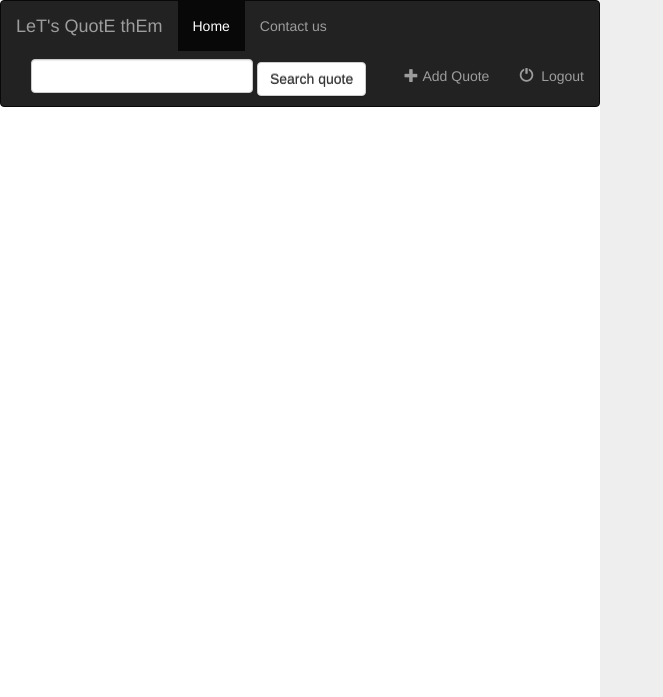
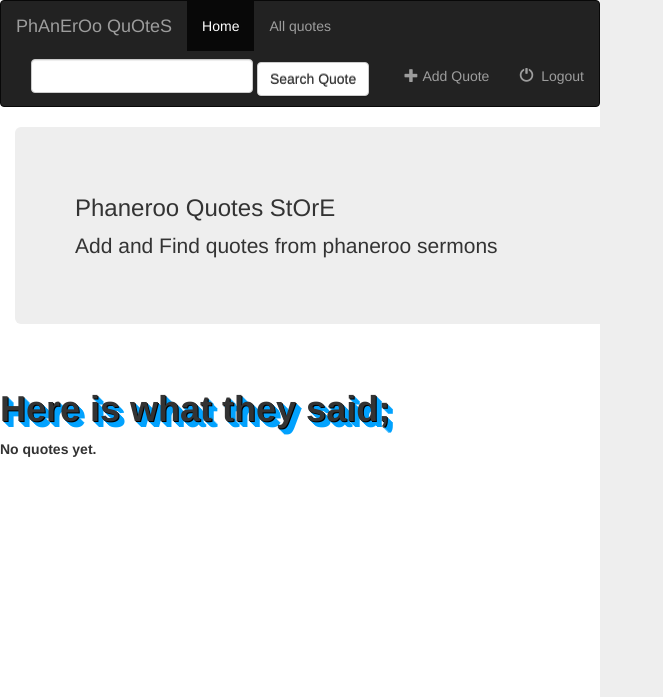
Before and after one commit to scott45/Quotes-application, a Django app: page /index/ in a window 1280 px wide. Shown: the top 697 px of the page, without its empty margins (0-663 px from the left). Run offline with Django 3.2, Linux system fonts and the light colour scheme; some libraries are stand-ins or nearby versions.

Commit message:
made base.html

```diff
--- a/templates/base.html
+++ b/templates/base.html
@@ -2,10 +2,10 @@
 <html lang="en">
 <head>
     <meta charset="UTF-8">
-    <title>let's quote</title>
+    <title>phaneroo quotes</title>
 <link rel="stylesheet" type="text/css" href="/static/css/main.css"/>
 
-    <title>Quotes</title>
+    <title>phaneroo quotes</title>
     <meta charset="utf-8">
     <meta name="viewport" content="width=device-width, initial-scale=1">
     <link rel="stylesheet" href="http://maxcdn.bootstrapcdn.com/bootstrap/3.3.4/css/bootstrap.min.css">
@@ -22,14 +22,14 @@
 
             <!-- Logo -->
             <div class="navbar-header">
-                <a href="#" class="navbar-brand">LeT's QuotE thEm</a>
+                <a href="#" class="navbar-brand">PhAnErOo QuOteS</a>
             </div>
 
             <!-- Menu Items -->
             <div>
                 <ul class="nav navbar-nav">
                     <li class="active"><a href="#">Home</a></li>
-                    <li><a href="#">Contact us</a></li>
+                    <li><a href="{% url 'quote' %}">All quotes</a></li>
                 </ul>
                 <form class="navbar-form navbar-left" role="search" method="get" action="#">
                 <div class="form-group">
@@ -37,19 +37,36 @@
                         <input type="text" class="form-control" name="q" value="">
                     </label>
                 </div>
-                <button type="submit" class="btn btn-default">Search quote</button>
+                <button type="submit" class="btn btn-default">Search Quote</button>
             </form>
 
                 <!--right align -->
                 <ul class="nav navbar-nav navbar-right">
-                    <li><a href="{% url 'quote-add' %}"><span class="glyphicon glyphicon-plus" aria-hidden="true"></span>&nbsp;Add Quote</a></li>
-                   <li> <a href="#"><span class="glyphicon glyphicon-off" aria-hidden="true"></span>&nbsp; Logout</a></li>
+                    <li><a href="{% url 'add_quote' %}"><span class="glyphicon glyphicon-plus" aria-hidden="true"></span>&nbsp;Add Quote</a></li>
+                   <li> <a href="{% url 'logout_user' %}"><span class="glyphicon glyphicon-off" aria-hidden="true"></span>&nbsp; Logout</a></li>
                 </ul>
 
             </div>
 
         </div>
     </nav>
-    </div>
+ <div class="container">
+
+      <div class="row row-offcanvas row-offcanvas-right">
+
+        <div class="col-xs-12 col-sm-9">
+          <p class="pull-right visible-xs">
+            <button type="button" class="btn btn-primary btn-xs" data-toggle="offcanvas">Toggle nav</button>
+          </p>
+          <div class="jumbotron">
+            <h3>Phaneroo Quotes StOrE</h3>
+            <p> Add and Find quotes from phaneroo sermons  </p>
+          </div>
+        </div>
+      </div>
+</div>
+    {% block body_block %}{% endblock %}
+
+</div>
 </body>
 </html>
```
